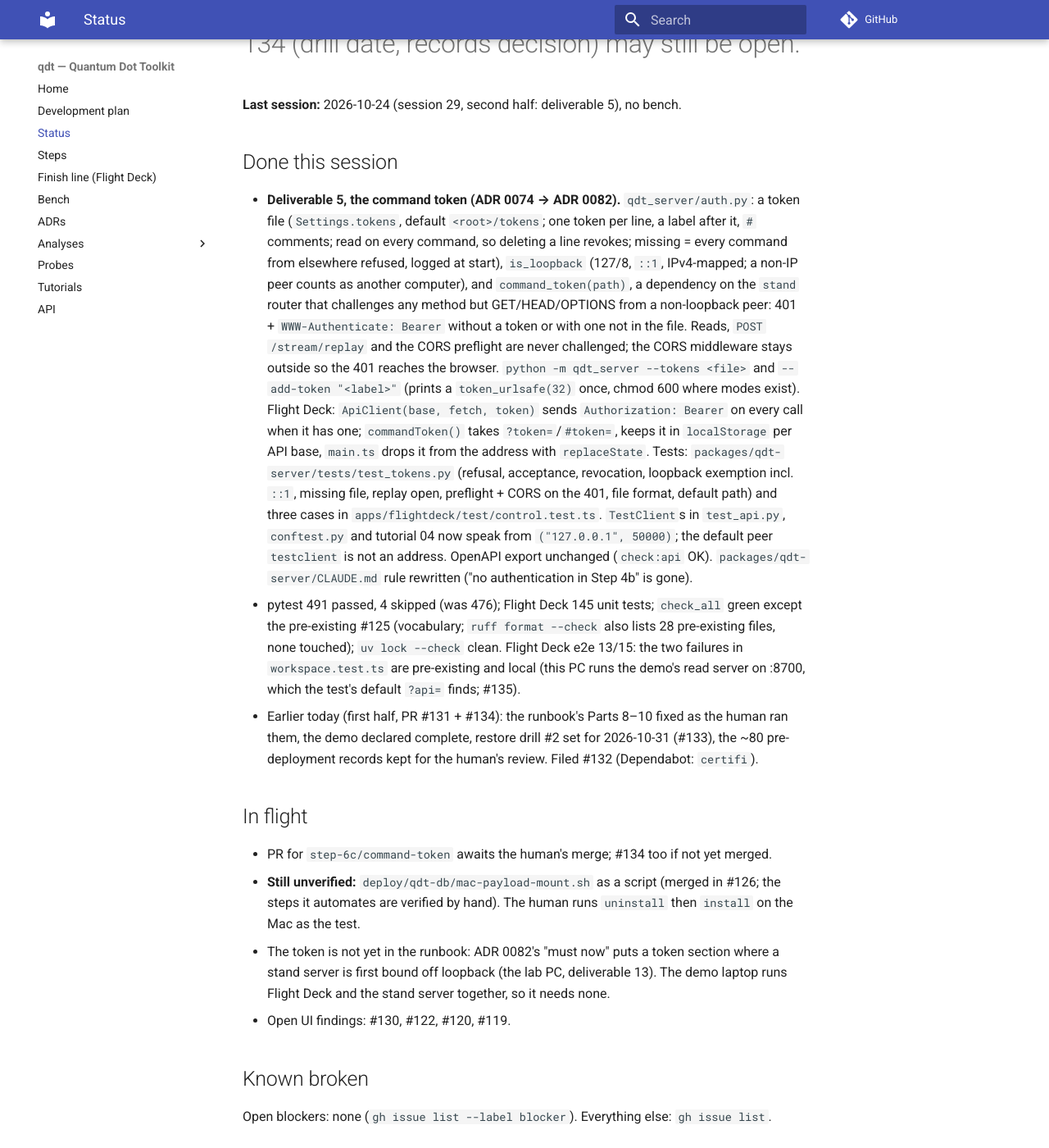
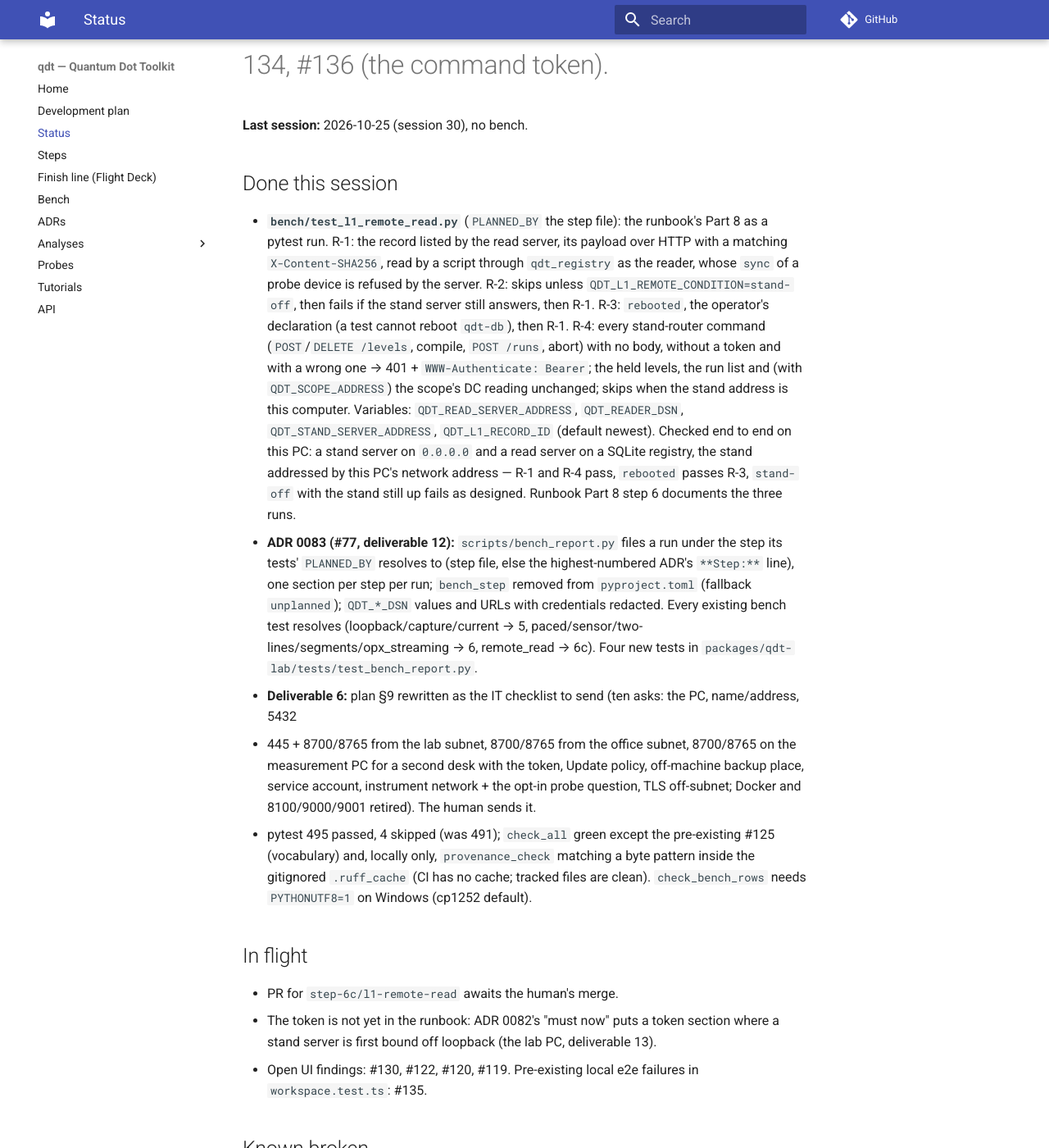
Before and after one commit to CowboyQuantum/qdt, an MkDocs documentation site: the page built from docs/STATUS.md, in a window 1280 px wide and 1400 px high, scrolled down 409 px. Shown: the whole window at 82% size. Built offline with MkDocs 1.6.1 and Material for MkDocs 9.7.7, drawn with Linux system fonts in a browser that asks for light colours; comment, search, counter and statistics services are not loaded; some of the changed text lies outside the part shown.

Commit message:
docs(status): session 30 — L1 remote-read rows scripted, plan §9 written, #77 closed; step 6c status
Co-Authored-By: Claude Fable 5.1 <noreply@anthropic.com>

```diff
--- a/docs/STATUS.md
+++ b/docs/STATUS.md
@@ -5,63 +5,67 @@
 > The backlog is not here: it is GitHub issues and milestones (ADR 0071).
 
 **Current step:** **6c — Lab deployment** (`docs/steps/06c-lab-deployment.md`), IN PROGRESS. Goal 1:
-deliverables 2 (code half), 3, 4 in L0 (PR #121); **deliverable 1 rehearsed end to end** on the human's
-personal PC and Mac (runbook Parts 1–10, 2026-10-23/24, `bench/reports/2026-10-24-step6c.md`, PR #131);
-**deliverable 5 (the command token) built this session** on `step-6c/command-token`, ADR 0082. Steps 0–6
-and 6b are DONE. Milestone `Deployment`.
-**Branch:** `step-6c/command-token` (PR against `main`; the human merges). Merged today: #127, #131;
-#134 (drill date, records decision) may still be open.
-**Last session:** 2026-10-24 (session 29, second half: deliverable 5), no bench.
+deliverables 2 (code half), 3, 4, 5 in L0; **deliverable 1 rehearsed end to end** on the human's personal
+PC and Mac (runbook Parts 1–10, 2026-10-23/24, `bench/reports/2026-10-24-step6c.md`); **this session: the
+L1 rows scripted (`bench/test_l1_remote_read.py`), deliverable 6 (plan §9) written, deliverable 12 (#77)
+done.** Steps 0–6 and 6b are DONE. Milestone `Deployment`.
+**Branch:** `step-6c/l1-remote-read` (PR against `main`; the human merges). Merged before this session:
+#134, #136 (the command token).
+**Last session:** 2026-10-25 (session 30), no bench.
 
 ## Done this session
-- **Deliverable 5, the command token (ADR 0074 → ADR 0082).** `qdt_server/auth.py`: a token file
-  (`Settings.tokens`, default `<root>/tokens`; one token per line, a label after it, `#` comments; read on
-  every command, so deleting a line revokes; missing = every command from elsewhere refused, logged at
-  start), `is_loopback` (127/8, `::1`, IPv4-mapped; a non-IP peer counts as another computer), and
-  `command_token(path)`, a dependency on the `stand` router that challenges any method but
-  GET/HEAD/OPTIONS from a non-loopback peer: 401 + `WWW-Authenticate: Bearer` without a token or with
-  one not in the file. Reads, `POST /stream/replay` and the CORS preflight are never challenged; the CORS
-  middleware stays outside so the 401 reaches the browser. `python -m qdt_server --tokens <file>` and
-  `--add-token "<label>"` (prints a `token_urlsafe(32)` once, chmod 600 where modes exist). Flight Deck:
-  `ApiClient(base, fetch, token)` sends `Authorization: Bearer` on every call when it has one;
-  `commandToken()` takes `?token=`/`#token=`, keeps it in `localStorage` per API base, `main.ts` drops it
-  from the address with `replaceState`. Tests: `packages/qdt-server/tests/test_tokens.py` (refusal,
-  acceptance, revocation, loopback exemption incl. `::1`, missing file, replay open, preflight + CORS on
-  the 401, file format, default path) and three cases in `apps/flightdeck/test/control.test.ts`.
-  `TestClient`s in `test_api.py`, `conftest.py` and tutorial 04 now speak from `("127.0.0.1", 50000)`;
-  the default peer `testclient` is not an address. OpenAPI export unchanged (`check:api` OK).
-  `packages/qdt-server/CLAUDE.md` rule rewritten ("no authentication in Step 4b" is gone).
-- pytest 491 passed, 4 skipped (was 476); Flight Deck 145 unit tests; `check_all` green except the
-  pre-existing #125 (vocabulary; `ruff format --check` also lists 28 pre-existing files, none touched);
-  `uv lock --check` clean. Flight Deck e2e 13/15: the two failures in `workspace.test.ts` are pre-existing
-  and local (this PC runs the demo's read server on :8700, which the test's default `?api=` finds; #135).
-- Earlier today (first half, PR #131 + #134): the runbook's Parts 8–10 fixed as the human ran them, the
-  demo declared complete, restore drill #2 set for 2026-10-31 (#133), the ~80 pre-deployment records
-  kept for the human's review. Filed #132 (Dependabot: `certifi`).
+- **`bench/test_l1_remote_read.py`** (`PLANNED_BY` the step file): the runbook's Part 8 as a pytest run.
+  R-1: the record listed by the read server, its payload over HTTP with a matching `X-Content-SHA256`,
+  read by a script through `qdt_registry` as the reader, whose `sync` of a probe device is refused by the
+  server. R-2: skips unless `QDT_L1_REMOTE_CONDITION=stand-off`, then fails if the stand server still
+  answers, then R-1. R-3: `rebooted`, the operator's declaration (a test cannot reboot `qdt-db`), then
+  R-1. R-4: every stand-router command (`POST`/`DELETE /levels`, compile, `POST /runs`, abort) with no
+  body, without a token and with a wrong one → 401 + `WWW-Authenticate: Bearer`; the held levels, the run
+  list and (with `QDT_SCOPE_ADDRESS`) the scope's DC reading unchanged; skips when the stand address is
+  this computer. Variables: `QDT_READ_SERVER_ADDRESS`, `QDT_READER_DSN`, `QDT_STAND_SERVER_ADDRESS`,
+  `QDT_L1_RECORD_ID` (default newest). Checked end to end on this PC: a stand server on `0.0.0.0` and a
+  read server on a SQLite registry, the stand addressed by this PC's network address — R-1 and R-4 pass,
+  `rebooted` passes R-3, `stand-off` with the stand still up fails as designed. Runbook Part 8 step 6
+  documents the three runs.
+- **ADR 0083 (#77, deliverable 12):** `scripts/bench_report.py` files a run under the step its tests'
+  `PLANNED_BY` resolves to (step file, else the highest-numbered ADR's `**Step:**` line), one section per
+  step per run; `bench_step` removed from `pyproject.toml` (fallback `unplanned`); `QDT_*_DSN` values and
+  URLs with credentials redacted. Every existing bench test resolves (loopback/capture/current → 5,
+  paced/sensor/two-lines/segments/opx_streaming → 6, remote_read → 6c). Four new tests in
+  `packages/qdt-lab/tests/test_bench_report.py`.
+- **Deliverable 6:** plan §9 rewritten as the IT checklist to send (ten asks: the PC, name/address, 5432
+  + 445 + 8700/8765 from the lab subnet, 8700/8765 from the office subnet, 8700/8765 on the measurement PC
+  for a second desk with the token, Update policy, off-machine backup place, service account, instrument
+  network + the opt-in probe question, TLS off-subnet; Docker and 8100/9000/9001 retired). The human sends it.
+- pytest 495 passed, 4 skipped (was 491); `check_all` green except the pre-existing #125 (vocabulary) and,
+  locally only, `provenance_check` matching a byte pattern inside the gitignored `.ruff_cache` (CI has no
+  cache; tracked files are clean). `check_bench_rows` needs `PYTHONUTF8=1` on Windows (cp1252 default).
 
 ## In flight
-- PR for `step-6c/command-token` awaits the human's merge; #134 too if not yet merged.
-- **Still unverified:** `deploy/qdt-db/mac-payload-mount.sh` as a script (merged in #126; the steps it
-  automates are verified by hand). The human runs `uninstall` then `install` on the Mac as the test.
+- PR for `step-6c/l1-remote-read` awaits the human's merge.
 - The token is not yet in the runbook: ADR 0082's "must now" puts a token section where a stand server
-  is first bound off loopback (the lab PC, deliverable 13). The demo laptop runs Flight Deck and the
-  stand server together, so it needs none.
-- Open UI findings: #130, #122, #120, #119.
+  is first bound off loopback (the lab PC, deliverable 13).
+- Open UI findings: #130, #122, #120, #119. Pre-existing local e2e failures in `workspace.test.ts`: #135.
 
 ## Known broken
 Open blockers: none (`gh issue list --label blocker`). Everything else: `gh issue list`.
 
 ## Next action
-**Agent, next session:** the scripted `bench/test_l1_remote_read.py` for R-1 … R-4 (`PLANNED_BY` the step
-file), so the lab-PC run of the runbook is a pytest bench report rather than a hand-written one; R-4 is
-now testable (a command from another computer without a token is refused). Then deliverable 6 (the plan
-§9 IT checklist rewritten from Analysis 0003 and this step). Branch `step-6c/<short-name>`. Blockers from
-the human's machines first, if any appear.
-**Human:** merge the PR(s); the Mac mount script's `uninstall`/`install` test; review the ~80
-pre-deployment records for gaps in what a measurement record carries (findings → issues on
-`Deployment`); restore drill #2 on 2026-10-31 (#133).
+**Agent, next session:** Step 6c goal 2 needs ADR 0075 accepted or amended before deliverables 7–8, so
+either (a) the human decides ADR 0075 and the agent starts deliverable 7 (`operations.py` slice:
+`ChannelLimit`, `StandState`, `QueuedRun`; limits enforced on levels and compile, refuse never clamp), or
+(b) without that decision, deliverable 14 (#112: a documented local Postgres for the Postgres-parametrized
+tests without Docker; Appendix A of the runbook is the start) and 15 (#114: `corepack pnpm` documented for
+the lab PC) — housekeeping that needs no decision. Branch `step-6c/<short-name>`. Blockers from the human's
+machines first, if any appear.
+**Human:** merge the PR; send plan §9 to IT (fill the placeholders); decide ADR 0075 (stand state, server
+queue) and ADR 0077 (discovery); when the lab PC exists, run the runbook a second time there, then
+`bench/test_l1_remote_read.py` from a desk (Part 8 step 6); review the ~80 pre-deployment records for gaps
+(findings → issues on `Deployment`); restore drill #2 on 2026-10-31 (#133).
 
 ## Direction recorded (human)
+- **2026-10-25 (session 30):** "the mac mount script was confirmed by me last night" (the `uninstall`/
+  `install` test of `deploy/qdt-db/mac-payload-mount.sh`, 2026-10-24). "Otherwise continue."
 - **2026-10-24 (session 29):** ran Parts 6–10 of the runbook. "For the purpose of this demonstration, I
   don't have a third workstation or NAS to serve as backup, so then the host will have to be the database
   PC (`qdt-db`) but on a different drive." On the missing-dash fault: "there's no need to add that to the
@@ -92,5 +96,6 @@ pre-deployment records for gaps in what a measurement record carries (findings
 
 ## Decisions pending
 All are `decision` issues (`gh issue list --label decision`), plus Step 6c's remaining open decisions:
-ADR 0075 (before deliverables 7–8), ADR 0077 (before 9–10), the LAN probe range (with deliverable 6).
-How a script gets payload bytes is settled: HTTP from the read server (ADR 0081).
+ADR 0075 (before deliverables 7–8), ADR 0077 (before 9–10), the LAN probe range (now asked of IT in plan
+§9 row 9, with deliverable 6). How a script gets payload bytes is settled: HTTP from the read server
+(ADR 0081).
--- a/docs/steps/06c-lab-deployment.md
+++ b/docs/steps/06c-lab-deployment.md
@@ -158,16 +158,18 @@ Each closes by an ADR or by the human's decision recorded on its issue.
 - A local Postgres test run without Docker (#112): deliverable 14.
 
 ## Status
-IN PROGRESS (session 29, 2026-10-24). Goal 1 in L0: deliverable 2's code half (sync after every record and at
+IN PROGRESS (session 30, 2026-10-25). Goal 1 in L0: deliverable 2's code half (sync after every record and at
 start), 3 (`--read-only`, `GET /server`, payload GET, Flight Deck without commands, e2e), 4 (reader DSN,
-`init`, tutorial 04; payload bytes over HTTP — ADR 0081), **5 (the command token, ADR 0082:** a dependency
-on the stand router challenges every non-read from a non-loopback peer for `Authorization: Bearer` with a
-token from `<root>/tokens`; loopback, reads, replay and the preflight exempt; `--add-token`; Flight Deck
-takes `?token=`/`#token=`, keeps it per API base, drops it from the address, sends it on every call;
-`tests/test_tokens.py`, `test/control.test.ts`). **Deliverable 1's rehearsal is done:** the runbook
-(`deploy/qdt-db/README.md`) ran end to end, Parts 1–10, on the human's personal PC as `qdt-db` with a Mac
-laptop as the measurement PC (2026-10-23/24), nightly dump and payload mirror to a second disk, one restore
-drill; `bench/reports/2026-10-24-step6c.md`. Deliverable 2's share is in place on that machine. R-1 … R-3
-passed by hand through the runbook's Part 8; the scripted `bench/test_l1_remote_read.py` is still to write.
-Remaining for deliverable 1: the second run of the same runbook on the lab PC (ADR 0080), which also gets the
-token section ADR 0082 asks for. Deliverables 6–16 not started.
+`init`, tutorial 04; payload bytes over HTTP — ADR 0081), 5 (the command token, ADR 0082). **Deliverable 1's
+rehearsal is done:** the runbook (`deploy/qdt-db/README.md`) ran end to end, Parts 1–10, on the human's
+personal PC as `qdt-db` with a Mac laptop as the measurement PC (2026-10-23/24), nightly dump and payload
+mirror to a second disk, one restore drill; `bench/reports/2026-10-24-step6c.md`; the Mac mount script's
+`uninstall`/`install` confirmed by the human 2026-10-24. **The L1 rows are scripted:**
+`bench/test_l1_remote_read.py` (R-1 … R-4; R-2 verifies the stand server is unreachable, R-3 is the
+operator's declaration in `QDT_L1_REMOTE_CONDITION`, R-4 sends every command without a token and with a
+wrong one and proves levels, runs and the scope unchanged), checked end to end on one PC against a stand
+server addressed off loopback; runbook Part 8 step 6 runs it. R-1 … R-3 passed by hand on 2026-10-24; the
+scripted run on the lab PC is still to come. **Deliverable 6 written** (plan §9, 2026-10-25), to be sent by
+the human. **Deliverable 12 done** (ADR 0083: reports file under the planning step; closes #77). Remaining
+for deliverable 1: the second run of the same runbook on the lab PC (ADR 0080), which also gets the token
+section ADR 0082 asks for. Deliverables 7–11, 13–16 not started.
```
